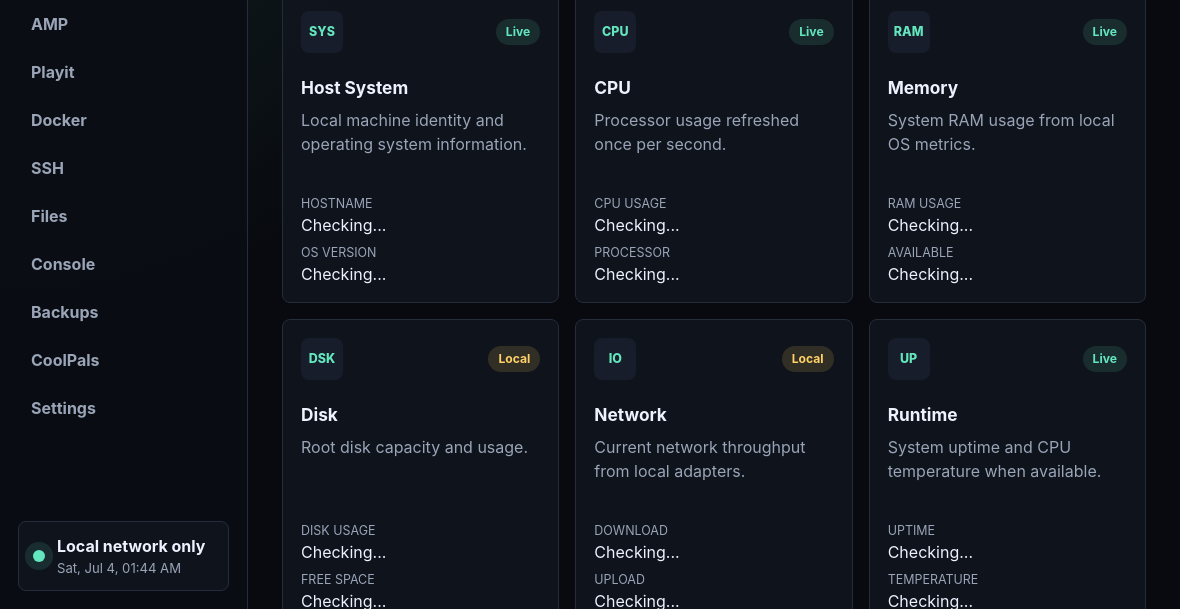
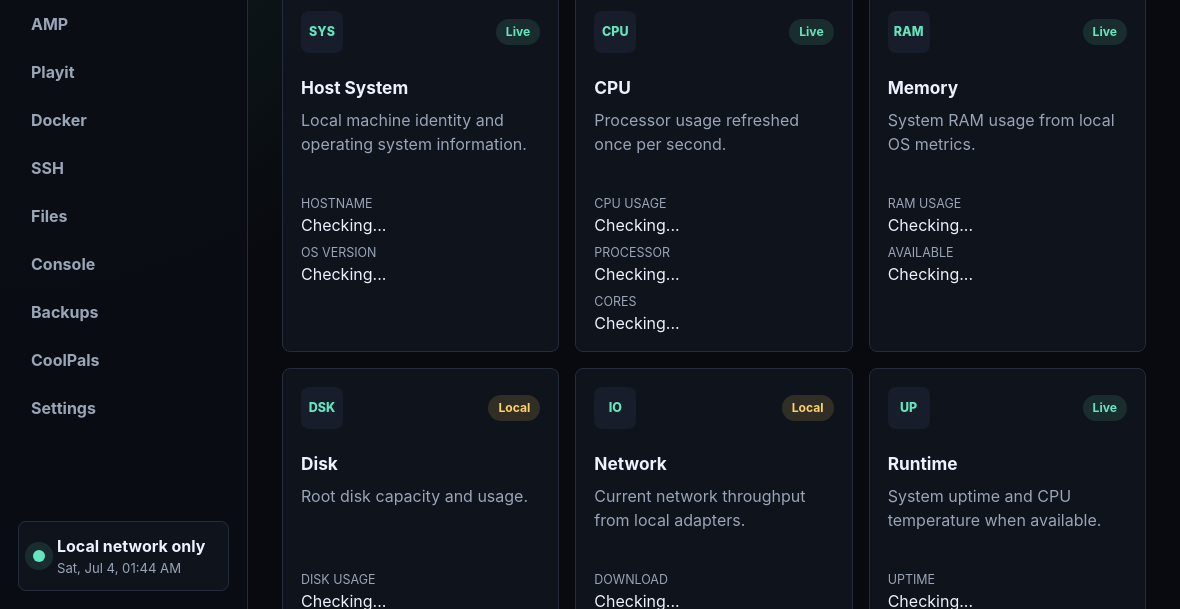
Before and after one commit to bungopam-byte/AnxOS-Control-Center, an Electron app: page index.html in a window 1180 px wide. Shown: the part 191-800 px from the top of the page. Drawn offline with Linux system fonts and the light colour scheme; no server answers.

Commit message:
Phase 2 CPU widget

```diff
--- a/app.js
+++ b/app.js
@@ -90,6 +90,8 @@ function renderSnapshot(snapshot) {
   setField("hostname", snapshot.hostname || "Unavailable");
   setField("osVersion", snapshot.osVersion || "Unavailable");
   setField("cpuUsage", formatPercent(snapshot.cpu?.usagePercent));
+  setField("cpuModel", snapshot.cpu?.model || "Unavailable");
+  setField("cpuCores", Number.isFinite(snapshot.cpu?.cores) ? `${snapshot.cpu.cores}` : "Unavailable");
   setField("memoryUsage", `${formatPercent(snapshot.memory?.percent)} (${formatBytes(snapshot.memory?.used)} / ${formatBytes(snapshot.memory?.total)})`);
 
   if (snapshot.disk) {
--- a/index.html
+++ b/index.html
@@ -86,6 +86,10 @@
                 <div>
                   <dt>Processor</dt>
                   <dd><span data-field="cpuModel">Checking...</span></dd>
+                </div>
+                <div>
+                  <dt>Cores</dt>
+                  <dd><span data-field="cpuCores">Checking...</span></dd>
                 </div>
               </dl>
             </article>
```
